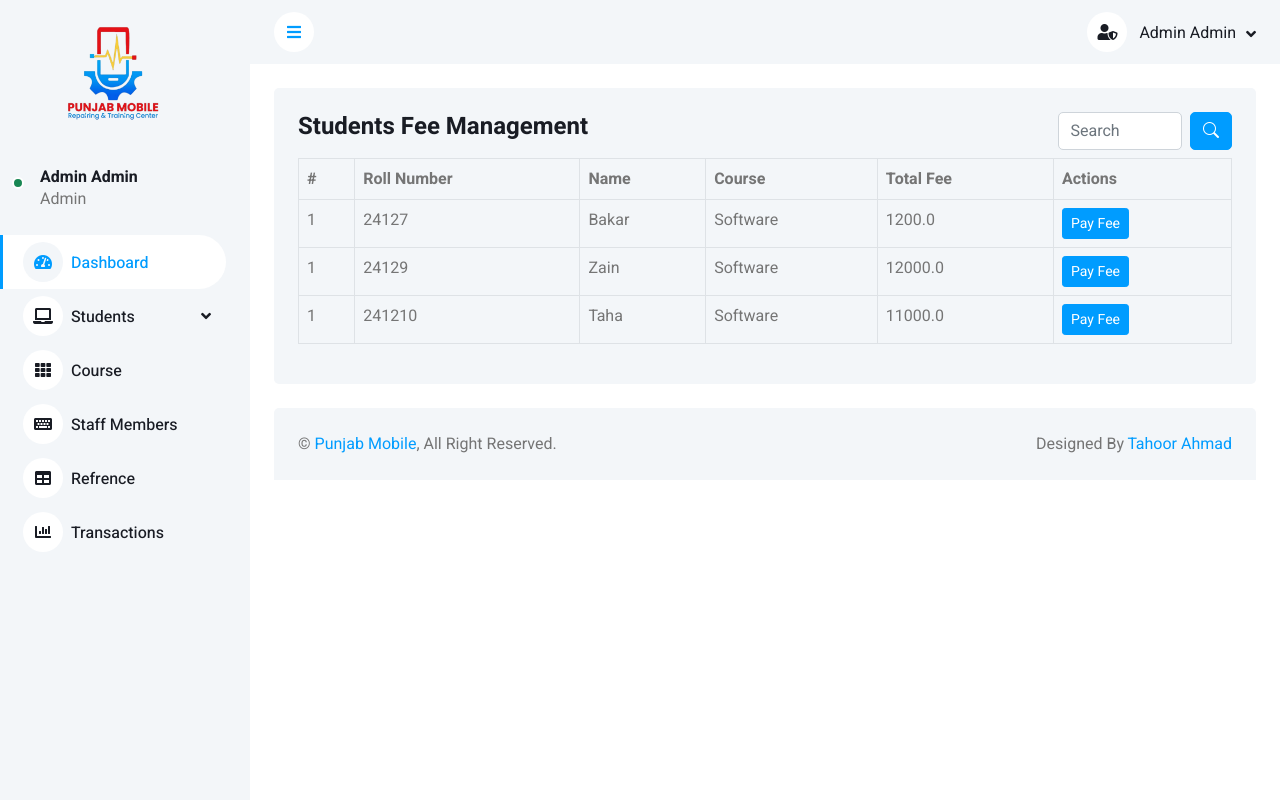
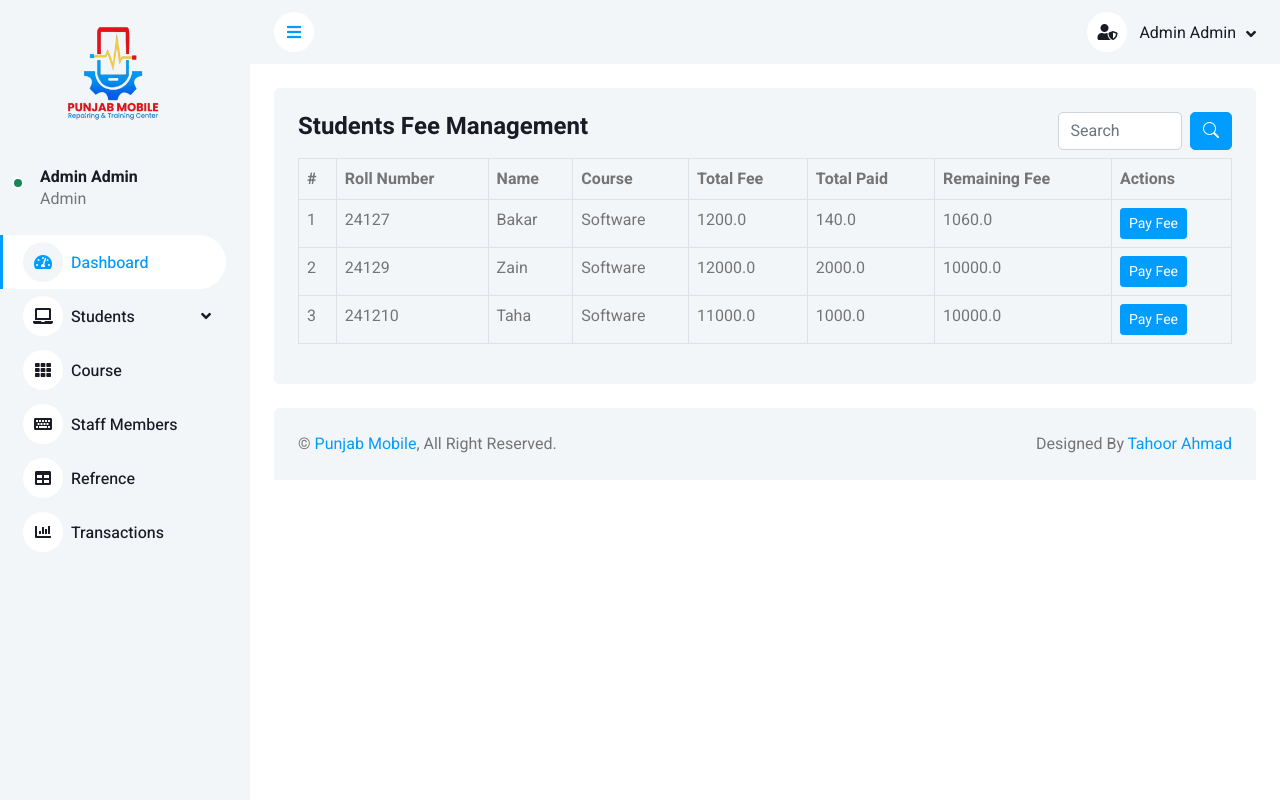
Before and after one commit to mtahoor/Pubjab-Mobiles, a Django app: page /students/fees/ in a window 1280 px wide. Run offline with Django 5.2, Linux system fonts and the light colour scheme; a user stored in the database is signed in; data comes from the database, SQL or seed files in the repository; both versions use the stored data as it was after the commit; some libraries are stand-ins or nearby versions.

Commit message:
latest code

```diff
--- a/app/templates/admin/list_students_fee.html
+++ b/app/templates/admin/list_students_fee.html
@@ -2,7 +2,7 @@
 {% block content %}
 <div class="bg-light rounded p-4">
     <div class="d-flex justify-content-between align-items-center mb-2">
-    <h4>Students Fee Management</h4>
+        <h4>Students Fee Management</h4>
         <form method="GET" class="d-flex justify-content-end">
             <input type="text" name="q" class="form-control w-50" placeholder="Search" value="{{ query|default:'' }}">
             <button type="submit" class="btn btn-primary ms-2"><i class="bi bi-search"></i></button>
@@ -17,23 +17,29 @@
                     <th>Name</th>
                     <th>Course</th>
                     <th>Total Fee</th>
+                    <th>Total Paid</th>
+                    <th>Remaining Fee</th>
                     <th>Actions</th>
                 </tr>
             </thead>
             <tbody>
-                {% for student in students %}
-                {% for enrollment in student.enrollment_set.all %}
+                {% for record in students_with_fees %}
                 <tr>
                     <td>{{ forloop.counter }}</td>
-                    <td>{{ student.roll_number }}</td>
-                    <td>{{ student.name }}</td>
-                    <td>{{ enrollment.course.name }}</td>
-                    <td>{{ enrollment.course_fee }}</td>
+                    <td>{{ record.student.roll_number }}</td>
+                    <td>{{ record.student.name }}</td>
+                    <td>{{ record.enrollment.course.name }}</td>
+                    <td>{{ record.enrollment.course_fee }}</td>
+                    <td>{{ record.total_paid }}</td>
+                    <td>{{ record.remaining_fee }}</td>
                     <td>
-                        <a href="{% url 'pay_fee' enrollment.id %}" class="btn btn-sm btn-primary">Pay Fee</a>
+                        <a href="{% url 'pay_fee' record.enrollment.id %}" class="btn btn-sm btn-primary">Pay Fee</a>
                     </td>
                 </tr>
-                {% endfor %}
+                {% empty %}
+                <tr>
+                    <td colspan="8" class="text-center">No students found.</td>
+                </tr>
                 {% endfor %}
             </tbody>
         </table>
--- a/app/views.py
+++ b/app/views.py
@@ -7,7 +7,7 @@ from django.db.models import Q,Sum
 from django.utils.timezone import now, timedelta
 from django.shortcuts import redirect, get_object_or_404
 from django.contrib.auth.hashers import make_password
-
+from django.db.models import Min
 
 @login_required
 def add_staff_member(request):
@@ -468,19 +468,22 @@ def soft_delete_student(request, student_id):
 
 @login_required
 def list_students_for_fee_payment(request):
+    # Set base template
     if request.user.role == 'staff':
         base_template = 'base/staff_base.html'
     else:
         base_template = 'base/base.html'
-    query = request.GET.get('q', '')  # Get the search query from the request
+
+    # Handle search query
+    query = request.GET.get('q', '')
     if query:
         students = Student.objects.filter(
-            Q(name__icontains=query) |  # Search by name
-            Q(cnic__icontains=query) |  # Search by CNIC
-            Q(phone_number__icontains=query) |  # Search by phone number
-            Q(roll_number__icontains=query),  # Search by roll number
+            Q(name__icontains=query) |
+            Q(cnic__icontains=query) |
+            Q(phone_number__icontains=query) |
+            Q(roll_number__icontains=query),
             is_deleted=False,
-            enrollment__enrollment_status='payment_pending'  # Retain original filtering criteria
+            enrollment__enrollment_status='payment_pending'
         ).distinct()
     else:
         students = Student.objects.filter(
@@ -488,12 +491,30 @@ def list_students_for_fee_payment(request):
             enrollment__enrollment_status='payment_pending'
         ).distinct()
 
+    # Annotate total_paid and remaining_fee for each student
+    students_with_fees = []
+    for student in students:
+        student_enrollments = student.enrollment_set.all()
+        for enrollment in student_enrollments:
+            total_paid = enrollment.installment_set.filter().aggregate(
+                total=Sum('amount_paid')
+            )['total'] or 0
+            remaining_fee = enrollment.course_fee - total_paid
+
+            students_with_fees.append({
+                'student': student,
+                'enrollment': enrollment,
+                'total_paid': total_paid,
+                'remaining_fee': remaining_fee,
+            })
+
     context = {
-        'students': students,
-        'query': query,  # Pass the query back to the template to retain it in the search bar
-        'base':base_template
+        'students_with_fees': students_with_fees,
+        'query': query,
+        'base': base_template
     }
     return render(request, 'admin/list_students_fee.html', context)
+
 
 
 @login_required
```
Also changed, not shown: db.sqlite3.
